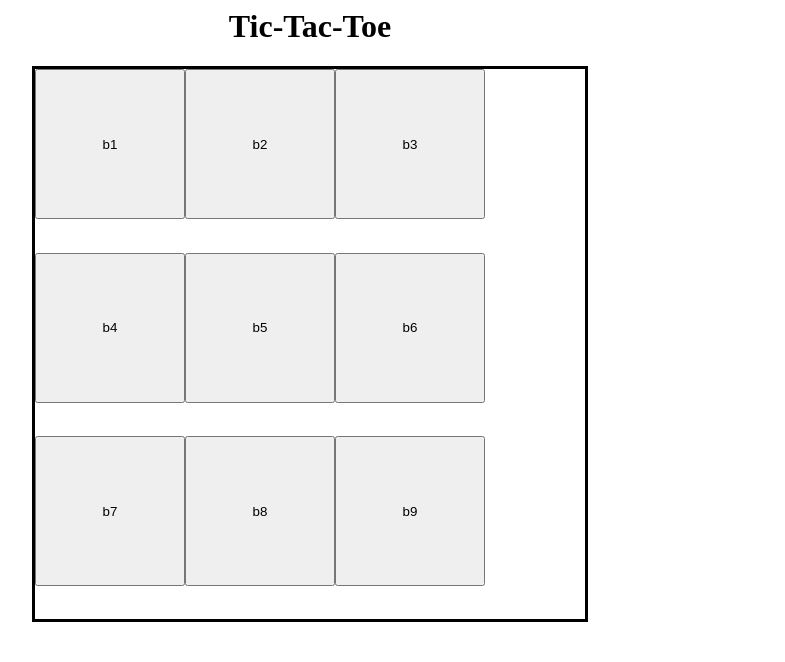
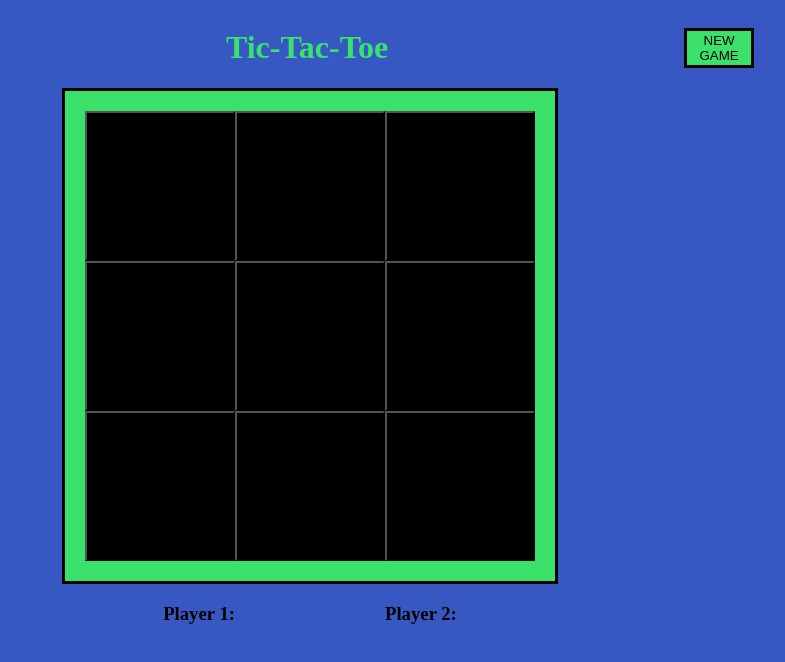
Before and after one commit to geoffkvincent/tic_tac_toe, a plain HTML site: page index.html in a window 1280 px wide. Shown: the whole page, without its empty margins (330-1115 px from the left). Drawn offline with Linux system fonts and the light colour scheme.

Commit message:
style and html done

```diff
--- a/index.html
+++ b/index.html
@@ -4,7 +4,10 @@
     <title>Tic-Tac-Toe</title>
   </head>
   <body>
+    <div class="greeting">
       <h1 class="title">Tic-Tac-Toe</h1>
+      <button class="reset">NEW GAME</button>
+    </div>
     <div class="game">
       <div class="button_grid">
         <button class="button" id="b1">b1</button>
@@ -18,6 +21,10 @@
         <button class="button" id="b9">b9</button>
       </div>
     </div>
+    <div class="score">
+      <h3 class="player_1_score">Player 1:</h3>
+      <h3 class="player_2_score">Player 2:</h3>
+    </div>
     <script src="./main.js"></script>
   </body>
 </html>
--- a/styles.css
+++ b/styles.css
@@ -1,9 +1,31 @@
 .button_grid {
-  width: 550px;
-  height: 550px;
+  width: 490px;
+  height: 490px;
   border: 3px solid black;
   display: flex;
-  flex-wrap: wrap
+  flex-wrap: wrap;
+  justify-content:center;
+  align-content: center;
+  background-color: rgb(58, 226, 108);
+}
+.greeting {
+  display: flex;
+  justify-content: space-around;
+}
+
+.reset {
+width:70px;
+height:40px;
+margin-top: 20px;
+margin-right:40px;
+background-color: rgb(58, 226, 108);
+color: black;
+border: 3px solid black;
+}
+
+.title {
+ margin-left:400px;
+ color: rgb(58, 226, 108);
 }
 
 .game {
@@ -12,13 +34,28 @@
 
 }
 
-.title {
-  display: flex;
-  justify-content: center;
-}
+
 
 .button {
   width: 150px;
   height: 150px;
+  background-color: black
+}
+
+.score {
+  display:flex;
+  justify-content: center;
 
 }
+
+.player_1_score {
+padding-right: 150px
+}
+
+.player_2_score {
+
+}
+
+body {
+  background-color: rgba(26, 64, 187, 0.87);
+}
```
Lines whose indentation alone changed are shown as unchanged.
